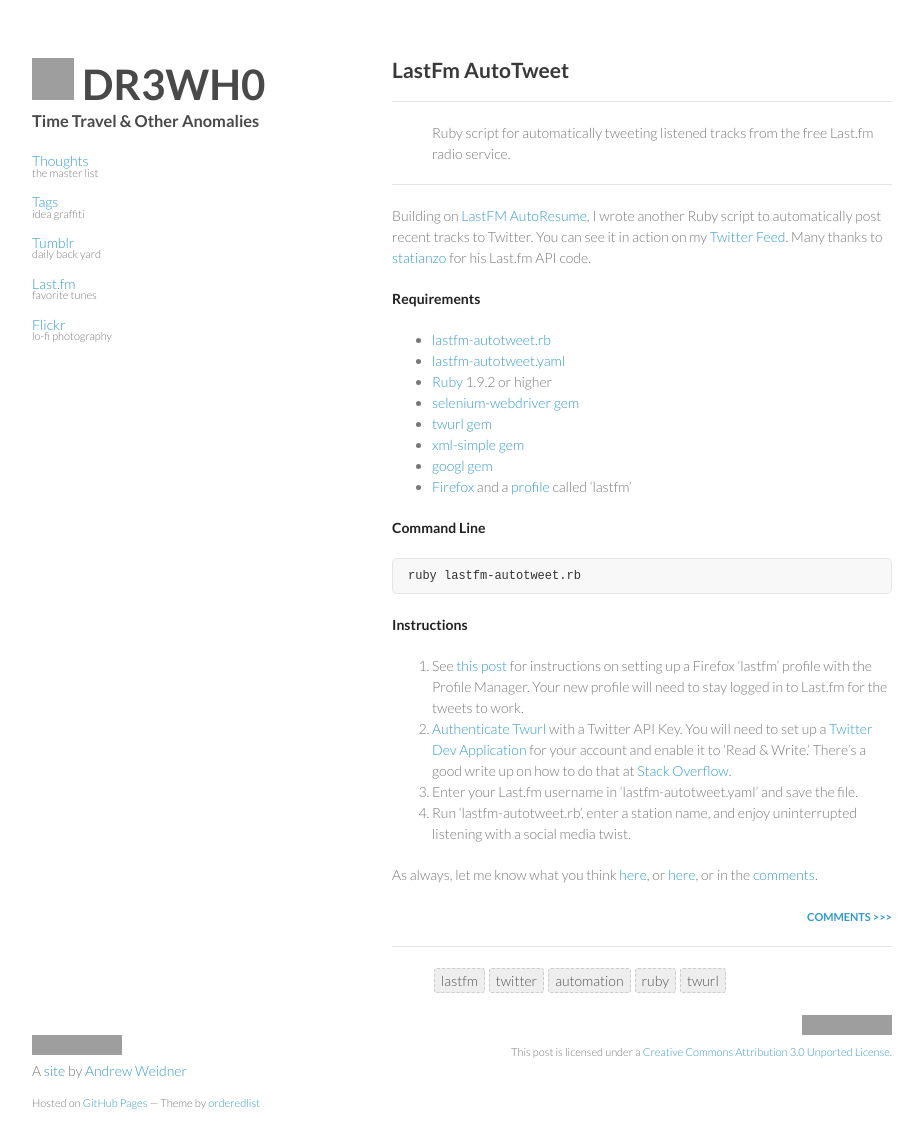
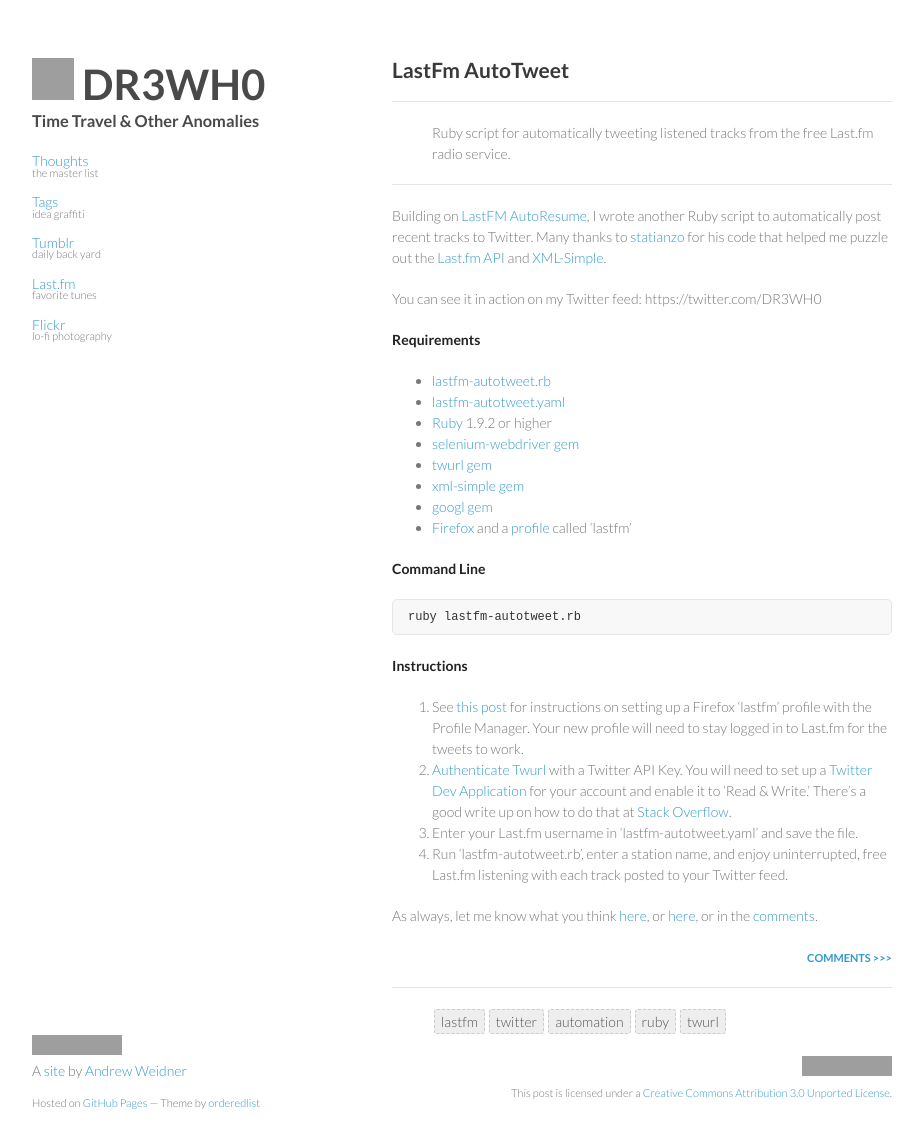
Before and after one commit to DR3WH0/DR3WH0.github.io, a Jekyll site: the page built from _posts/2013-08-19-lastfm-autotweet.md, in a window 1280 px wide and 1172 px high. Shown: the top 1148 px of the window, without its empty margins (178-1101 px from the left). Built offline with Jekyll 4.4.1, drawn with Linux system fonts in a browser that asks for light colours; Markdown is read by kramdown in place of the engine named in the settings; comment, search, counter and statistics services are not loaded; grey boxes are pictures that could not be loaded.

Commit message:
Updated 2013-08-19-lastfm-autotweet.md

```diff
--- a/_posts/2013-08-19-lastfm-autotweet.md
+++ b/_posts/2013-08-19-lastfm-autotweet.md
@@ -7,7 +7,9 @@
 description: Ruby script for automatically tweeting listened tracks from the free Last.fm radio service.
 ---
 
-Building on [LastFM AutoResume](http://dr3wh0.github.io/dr3wh0/2013/08/17/lastfm-autoresume-part-2/), I wrote another Ruby script to automatically post recent tracks to Twitter. You can see it in action on my [Twitter Feed](https://twitter.com/DR3WH0). Many thanks to [statianzo](https://gist.github.com/statianzo/977704) for his Last.fm API code.
+Building on [LastFM AutoResume](http://dr3wh0.github.io/dr3wh0/2013/08/17/lastfm-autoresume-part-2/), I wrote another Ruby script to automatically post recent tracks to Twitter. Many thanks to [statianzo](https://gist.github.com/statianzo/977704) for his code that helped me puzzle out the [Last.fm API](http://www.last.fm/api/intro) and [XML-Simple](http://xml-simple.rubyforge.org/).
+
+You can see it in action on my Twitter feed: https://twitter.com/DR3WH0
 
 **Requirements**
 
@@ -29,6 +31,6 @@
 1. See [this post](http://dr3wh0.github.io/dr3wh0/2013/08/17/lastfm-autoresume-part-2/) for instructions on setting up a Firefox 'lastfm' profile with the Profile Manager. Your new profile will need to stay logged in to Last.fm for the tweets to work.
 2. [Authenticate Twurl](http://rubydoc.info/gems/twurl/0.8.3/file/README) with a Twitter API Key. You will need to set up a [Twitter Dev Application](https://dev.twitter.com/) for your account and enable it to 'Read & Write.' There's a good write up on how to do that at [Stack Overflow](http://stackoverflow.com/questions/12916539/simplest-php-example-for-retrieving-user-timeline-with-twitter-api-version-1-1/15314662#15314662).
 3. Enter your Last.fm username in 'lastfm-autotweet.yaml' and save the file.
-4. Run 'lastfm-autotweet.rb', enter a station name, and enjoy uninterrupted listening with a social media twist.
+4. Run 'lastfm-autotweet.rb', enter a station name, and enjoy uninterrupted, free Last.fm listening with each track posted to your Twitter feed.
 
 As always, let me know what you think [here](https://gist.github.com/DR3WH0/6268055#file-lastfm-autotweet-yaml), or [here](http://www.last.fm/user/DR3WH0), or in the [comments](http://dr3wh0.github.io/guestbook.html).
```
